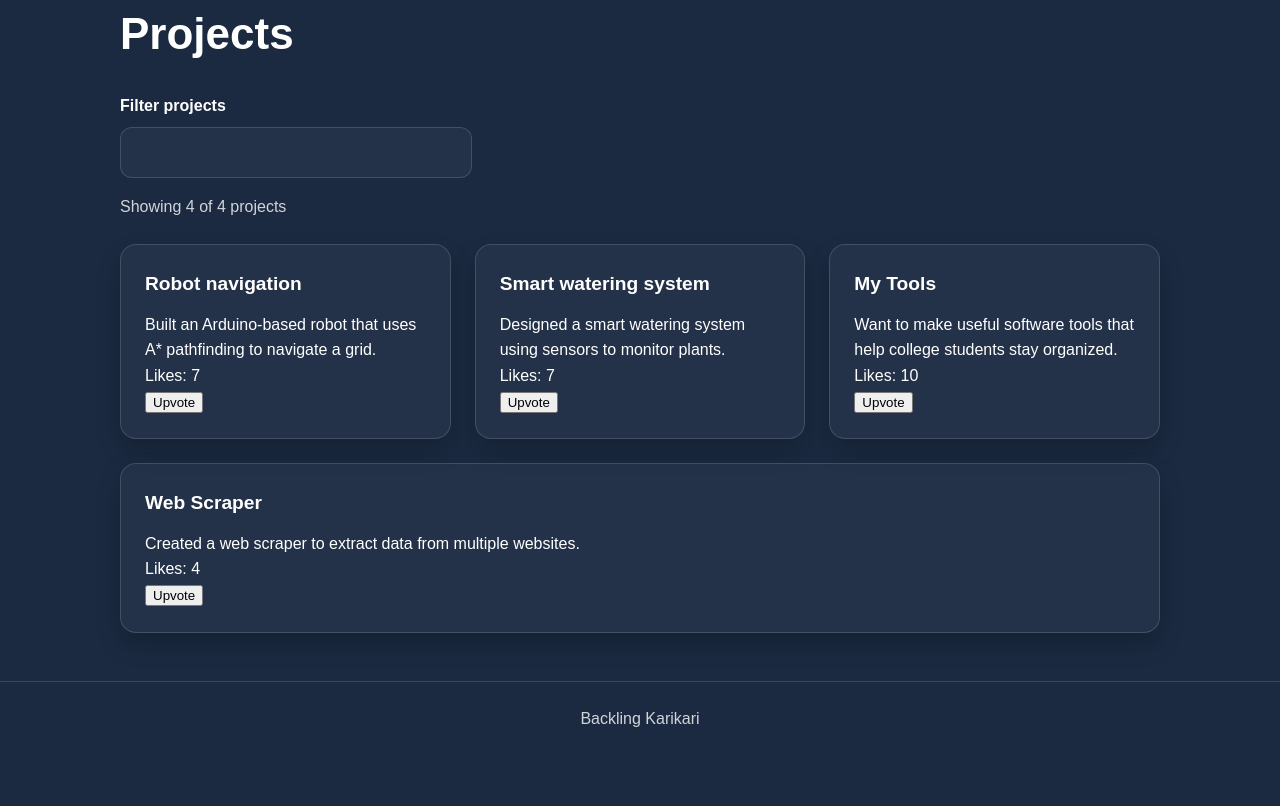
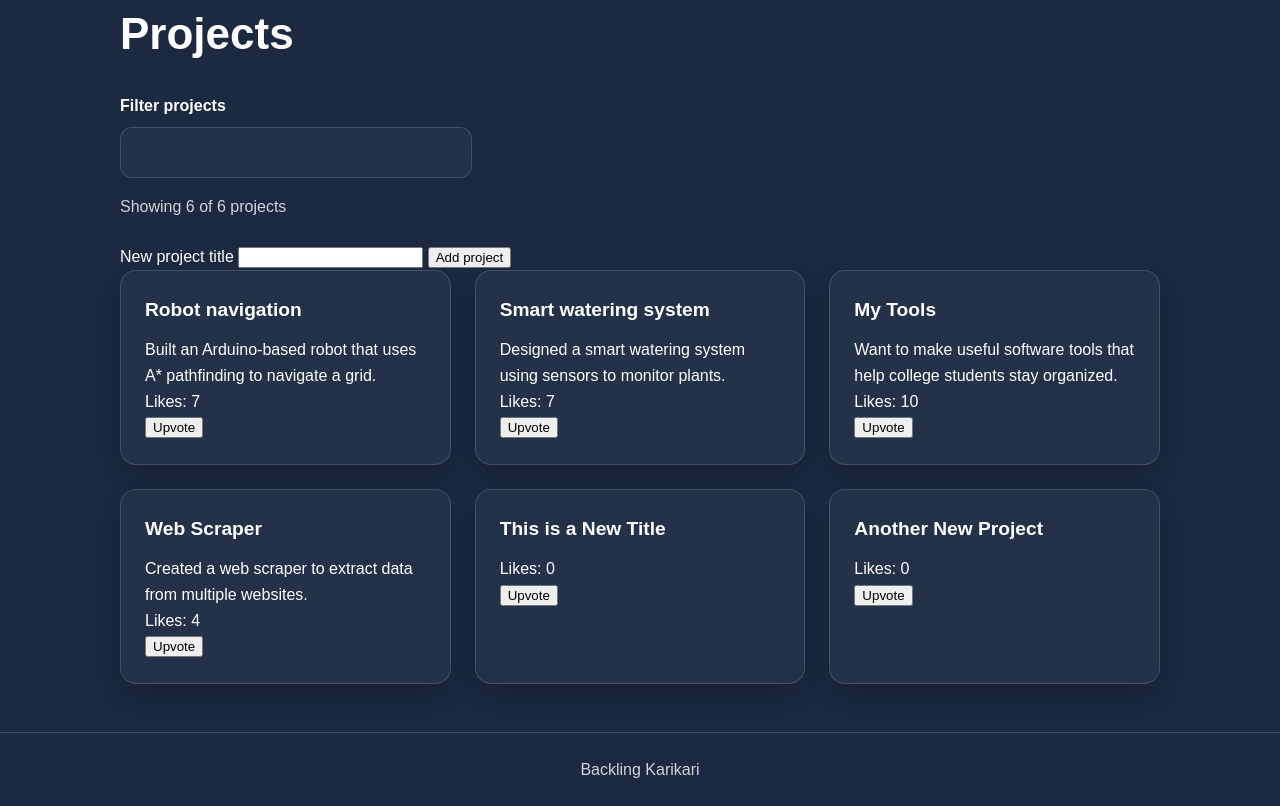
Before and after one commit to bkarikar-ui/ssw215-bkarikar-ui, a Flask app: page / in a window 1280 px wide. Shown: the part 487-1293 px from the top of the page. Before the commit the page ends 1214 px from the top, so only its background shows below. Run offline with Flask 3, Linux system fonts and the light colour scheme.

Commit message:
feat: create projects over the network

```diff
--- a/labs/lab7/app.py
+++ b/labs/lab7/app.py
@@ -1,7 +1,7 @@
 import json
 import os
 
-from flask import Flask, jsonify, render_template, send_from_directory
+from flask import Flask, jsonify, render_template, request, send_from_directory
 
 app = Flask(__name__)
 
@@ -21,6 +21,28 @@ def save_projects(projects):
 @app.route("/")
 def index():
     return render_template("index.html", projects=load_projects())
+
+
+@app.route("/api/projects", methods=["POST"])
+def create_project():
+    data = request.get_json(silent=True)
+    if not isinstance(data, dict):
+        return jsonify({"error": "A project title is required"}), 400
+
+    title = data.get("title")
+    if not isinstance(title, str) or not title.strip():
+        return jsonify({"error": "A project title is required"}), 400
+
+    projects = load_projects()
+    project = {
+        "id": max((item["id"] for item in projects), default=0) + 1,
+        "title": title.strip(),
+        "description": "",
+        "likes": 0,
+    }
+    projects.append(project)
+    save_projects(projects)
+    return jsonify(project), 201
 
 
 @app.route("/assets/<path:filename>")
--- a/labs/lab7/projects.json
+++ b/labs/lab7/projects.json
@@ -22,5 +22,17 @@
     "title": "Web Scraper",
     "description": "Created a web scraper to extract data from multiple websites.",
     "likes": 4
+  },
+  {
+    "id": 5,
+    "title": "This is a New Title",
+    "description": "",
+    "likes": 0
+  },
+  {
+    "id": 6,
+    "title": "Another New Project",
+    "description": "",
+    "likes": 0
   }
 ]
--- a/labs/lab7/static/app.js
+++ b/labs/lab7/static/app.js
@@ -1,11 +1,14 @@
 document.addEventListener('DOMContentLoaded', () => {
   const filterInput = document.getElementById('filter-input');
-  const cards = Array.from(document.querySelectorAll('.card'));
   const countElement = document.getElementById('project-count');
-  const totalProjects = cards.length;
+  const projectsGrid = document.querySelector('.projects-grid');
+  const projectForm = document.querySelector('.project-form');
+  const titleInput = document.getElementById('new-title');
 
   const updateProjects = () => {
     const query = filterInput.value.trim().toLowerCase();
+    const cards = Array.from(projectsGrid.querySelectorAll('.card'));
+    const totalProjects = cards.length;
     let visibleCount = 0;
     const visibleTitles = [];
 
@@ -27,10 +30,49 @@ document.addEventListener('DOMContentLoaded', () => {
 
   filterInput.addEventListener('input', updateProjects);
 
-  updateProjects();
+  const createProjectCard = (project) => {
+    const card = document.createElement('article');
+    card.className = 'card';
+    card.dataset.projectId = project.id;
 
-  document.querySelectorAll('.upvote-btn').forEach((button) => {
-    button.addEventListener('click', async () => {
+    const title = document.createElement('h3');
+    title.textContent = project.title;
+    card.append(title);
+
+    const description = document.createElement('p');
+    description.textContent = project.description;
+    card.append(description);
+
+    if (project.likes > 10) {
+      const badge = document.createElement('span');
+      badge.className = 'badge';
+      badge.textContent = 'Trending';
+      card.append(badge);
+    }
+
+    const likes = document.createElement('p');
+    likes.append('Likes: ');
+    const likeCount = document.createElement('span');
+    likeCount.className = 'like-count';
+    likeCount.textContent = project.likes;
+    likes.append(likeCount);
+    card.append(likes);
+
+    const upvoteButton = document.createElement('button');
+    upvoteButton.className = 'upvote-btn';
+    upvoteButton.type = 'button';
+    upvoteButton.textContent = 'Upvote';
+    card.append(upvoteButton);
+
+    return card;
+  };
+
+  projectsGrid.addEventListener('click', async (event) => {
+    const button = event.target.closest('.upvote-btn');
+    if (!button || !projectsGrid.contains(button)) {
+      return;
+    }
+
     const card = button.closest('.card');
     const projectId = card.dataset.projectId;
 
@@ -43,10 +85,45 @@ document.addEventListener('DOMContentLoaded', () => {
       }
 
       const data = await response.json();
+      if (!Number.isInteger(data.likes)) {
+        throw new Error('Upvote response did not include a valid like count');
+      }
       card.querySelector('.like-count').textContent = data.likes;
     } catch (error) {
       console.error('Unable to upvote project:', error);
     }
   });
+
+  projectForm.addEventListener('submit', async (event) => {
+    event.preventDefault();
+
+    try {
+      const response = await fetch('/api/projects', {
+        method: 'POST',
+        headers: { 'Content-Type': 'application/json' },
+        body: JSON.stringify({ title: titleInput.value }),
       });
+      if (!response.ok) {
+        throw new Error(`Create project request failed with status ${response.status}`);
+      }
+
+      const project = await response.json();
+      if (
+        !Number.isInteger(project.id) ||
+        typeof project.title !== 'string' ||
+        typeof project.description !== 'string' ||
+        !Number.isInteger(project.likes)
+      ) {
+        throw new Error('Create project response did not include a valid project');
+      }
+
+      projectsGrid.append(createProjectCard(project));
+      titleInput.value = '';
+      updateProjects();
+    } catch (error) {
+      console.error('Unable to create project:', error);
+    }
   });
+
+  updateProjects();
+});
--- a/labs/lab7/templates/index.html
+++ b/labs/lab7/templates/index.html
@@ -50,6 +50,12 @@
           Showing {{ projects|length }} of {{ projects|length }} projects
         </p>
 
+        <form class="project-form">
+          <label for="new-title">New project title</label>
+          <input id="new-title" type="text" name="title" />
+          <button type="submit">Add project</button>
+        </form>
+
         <div class="projects-grid">
           {% for project in projects %}
           <article class="card" data-project-id="{{ project.id }}">
```
Lines whose indentation alone changed are shown as unchanged.
